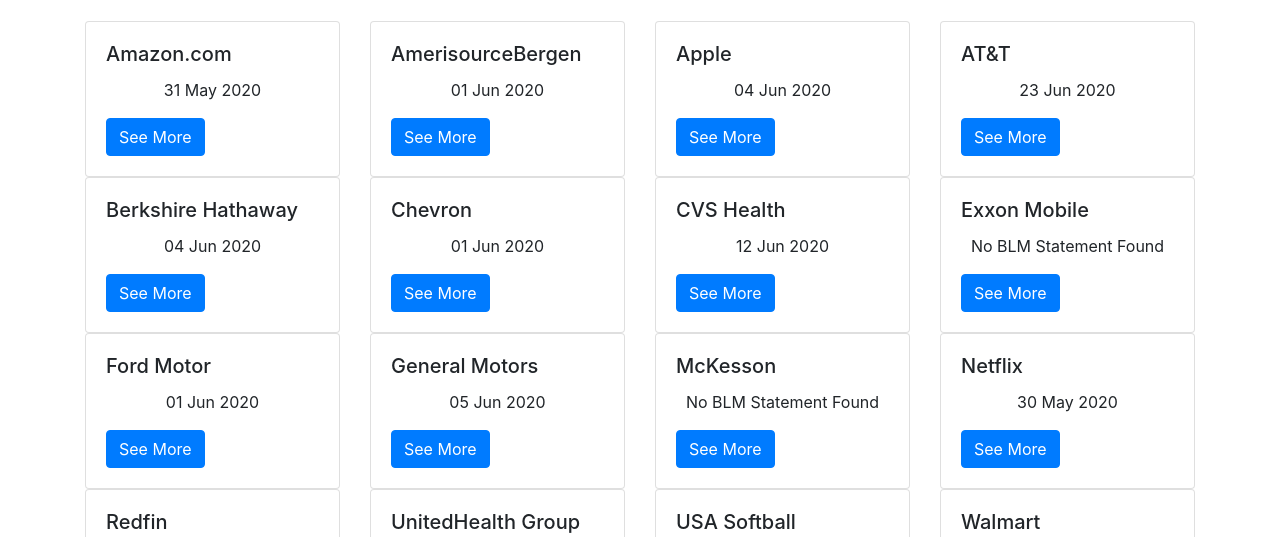
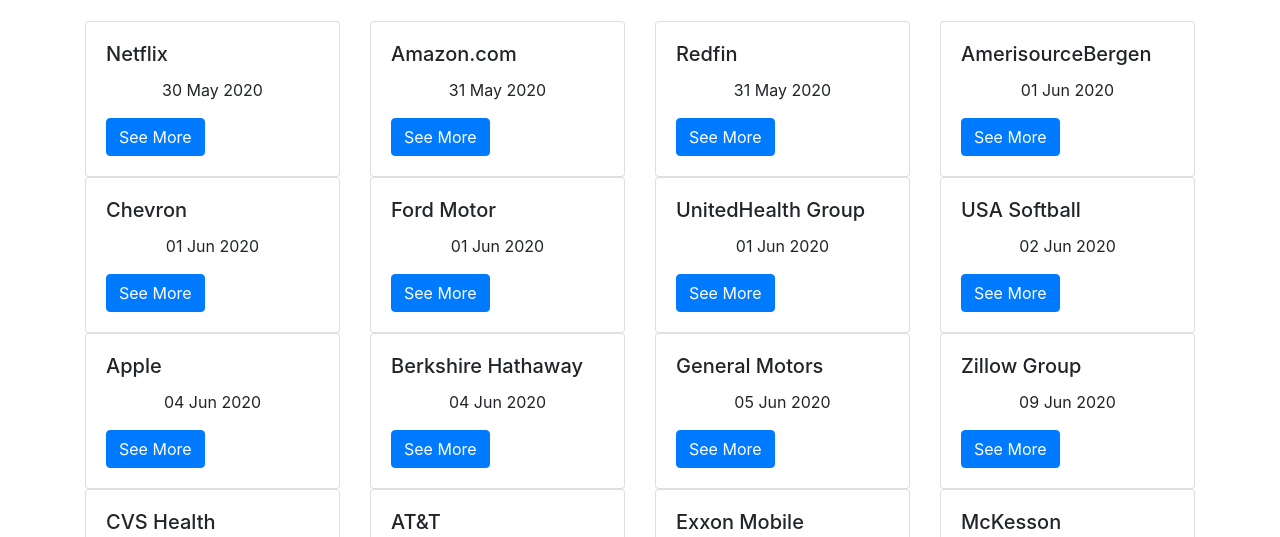
Before and after one commit to DiversityCorp/companies-on-blm, an Eleventy site: page statements.njk in a window 1280 px wide. Shown: the part 555-1092 px from the top of the page. Built offline with nearby package versions, Linux system fonts and the light colour scheme; Eleventy itself is replaced by a stand-in of ours; files that its build step writes are made by us from their sources.

Commit message:
use new sort function

```diff
--- a/statements.njk
+++ b/statements.njk
@@ -11,7 +11,7 @@ layout: layouts/base.njk
     </div>
     <br/>
     <div class="row">
-        {%- for company in collections.companies -%}
+        {%- for company in collections.companiesSortedByBLMStatementDate -%}
             <div class="col-sm-3">
                 <div class="card">
                     <div class="card-body">
```
